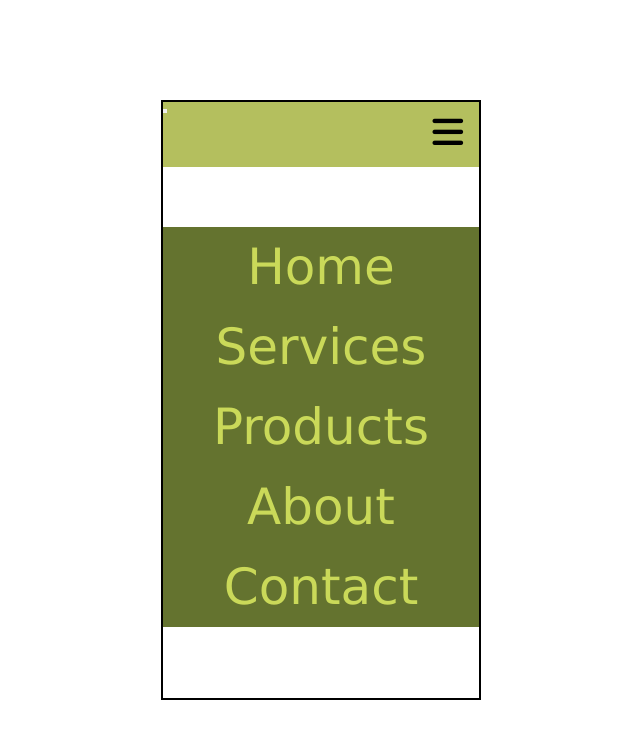
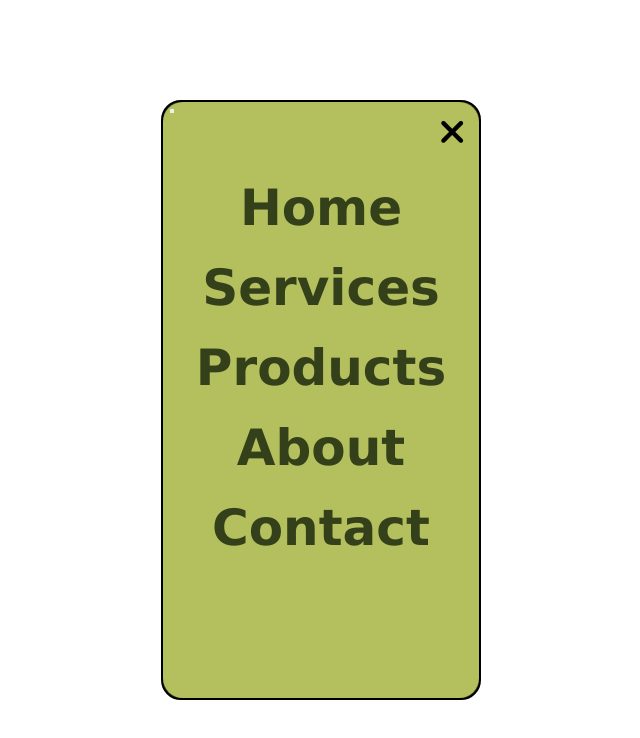
Before and after one commit to augustosellsantos/burger-menu, a plain HTML site: page index.html in a window 1280 px wide. Both pictures are taken after a click on the button 484 px from the left and 111 px from the top of the page. Shown: the whole page, without its empty margins (319-959 px from the left). Drawn offline with Linux system fonts and the light colour scheme.

Commit message:
finalizado projeto burger menu

```diff
--- a/index.html
+++ b/index.html
@@ -13,10 +13,10 @@
 <body>
     <div class="screen">
         <div class="header">
-            <button id="burger" class="burger"><i class="fa-solid fa-bars"></i></button>
-            <button id="close" class="close"><i class="fa-solid fa-xmark"></i></i></button>
+            <button class="burger"><i class="fa-solid fa-bars"></i></button>
+            <button class="close active"><i class="fa-solid fa-xmark"></i></i></button>
         </div>
-        <div class="menu">
+        <div class="menu active">
             <ul>
                 <li><a href="#">Home</a></li>
                 <li><a href="#">Services</a></li>
--- a/script/script.js
+++ b/script/script.js
@@ -1,8 +1,14 @@
 const menu = document.querySelector('.menu');
 const burger = document.querySelector('.burger');
-const close = document.querySelector('.close');
-const active = document.querySelector('#burger');
+const close1 = document.querySelector('.close');
 
-active.addEventListener('click', () => {
-    close.classList.add('active')
+burger.addEventListener('click', () => {
+    menu.classList.remove('active');
+    close1.classList.remove('active');
+    burger.classList.add('active')
 });
+close1.addEventListener('click', () => {
+    menu.classList.add('active');
+    close1.classList.add('active');
+    burger.classList.remove('active');
+});
--- a/style/sytle.css
+++ b/style/sytle.css
@@ -35,10 +35,13 @@ body {
     height: 60rem;
     border: .2rem solid var(--cor0);
     position: relative;
+    border-radius: 2rem;
+    background-color: var(--cor1);
 }
 .header {
     background-color: var(--cor4);
-    height: 6.5rem;
+    height: 11%;
+    border-radius: 2rem 2rem 0rem 0rem;
 }
 button {
     cursor: pointer;
@@ -49,22 +52,32 @@ button {
     right: 5%;
     top: 2%;
 }
+button i:hover {
+    color: var(--cor);
+}
 .menu {
     position: relative;
     font-size: 5rem;
     text-align: center;
     line-height: 8rem;
-    margin-top: 6rem;
-    background-color: var(--cor2);
+    background-color: var(--cor4);
+    height: 89%;
+    border-radius: 0rem 0rem 2rem 2rem;
 }
 li {
     list-style: none;
 }
 a {
     text-decoration: none;
-    color: var(--cor3);
+    color: var(--cor1);
+    font-weight: bold;
+}
+a:hover {
+    text-decoration: underline;
+    color: var(--cor5);
 }
 .active {
     z-index: -1;
     opacity: 0%;
+    visibility: hidden;
 }
```
